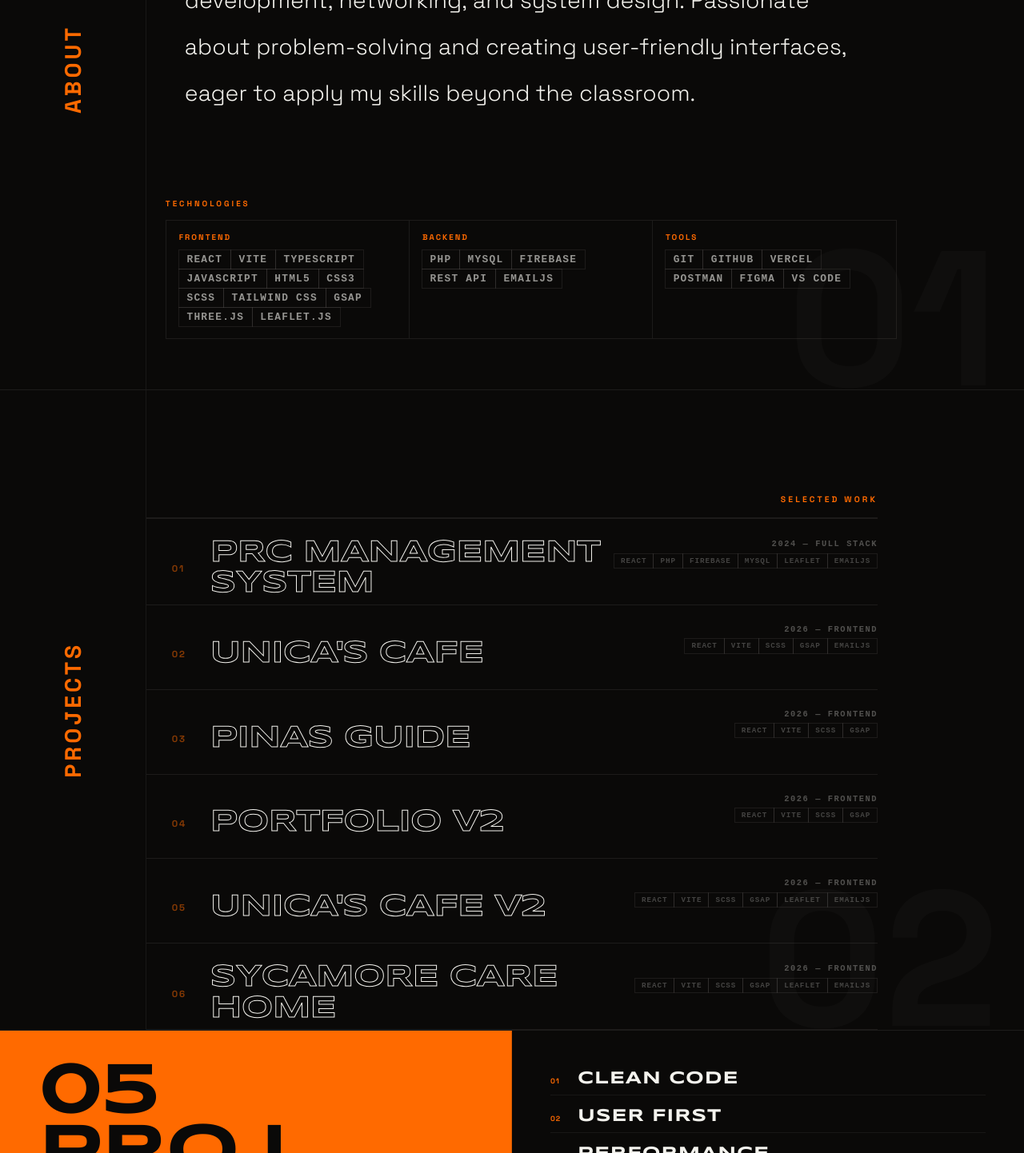
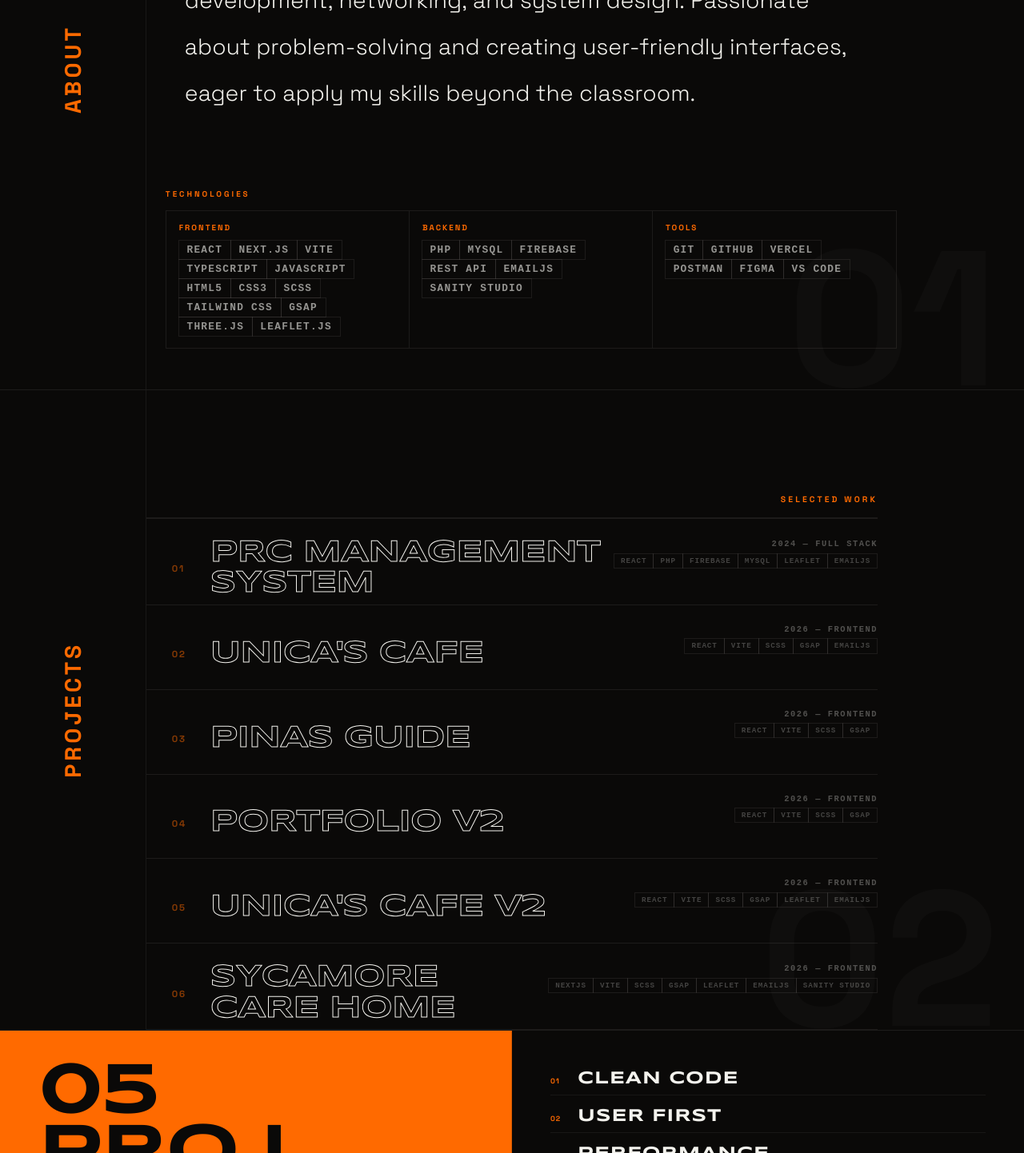
Before and after one commit to Po0mi/personal-portfolio-refactored, a React (Vite) app: page / in a window 1280 px wide. Shown: the part 1114-2556 px from the top of the page at 80% size. Built offline with nearby package versions, Linux system fonts and the light colour scheme.

Commit message:
Update project technologies and URLs in About and Projects components

```diff
--- a/src/components/About.jsx
+++ b/src/components/About.jsx
@@ -102,6 +102,7 @@ const About = () => {
               <span className="group-label">Frontend</span>
               <div className="tech-badges">
                 <span className="badge">React</span>
+                <span className="badge">Next.js</span>
                 <span className="badge">Vite</span>
                 <span className="badge">TypeScript</span>
                 <span className="badge">JavaScript</span>
@@ -122,6 +123,7 @@ const About = () => {
                 <span className="badge">Firebase</span>
                 <span className="badge">REST API</span>
                 <span className="badge">EmailJS</span>
+                <span className="badge">Sanity Studio</span>
               </div>
             </div>
             <div className="tech-group" ref={toolsRef}>
--- a/src/components/Projects.jsx
+++ b/src/components/Projects.jsx
@@ -59,10 +59,18 @@ const projects = [
     number: "06",
     title: "Sycamore Care Home",
     meta: "2026 — Frontend",
-    tech: ["React", "Vite", "SCSS", "GSAP", "Leaflet", "EmailJS"],
+    tech: [
+      "NextJS",
+      "Vite",
+      "SCSS",
+      "GSAP",
+      "Leaflet",
+      "EmailJS",
+      "Sanity Studio",
+    ],
     preview: CareHome,
     label: "Care Home Website",
-    url: "https://care-home-ruby.vercel.app",
+    url: "https://www.sycamorecottageresthome.com",
   },
 ];
 
```
Also changed, not shown: src/assets/project5.png, src/assets/project6.png.
